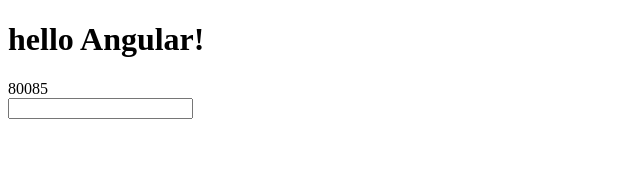
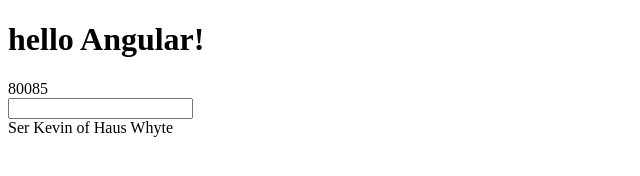
Before and after one commit to kwhitejr/angular-demo, a website: page public/index.html in a window 1280 px wide. Shown: the whole page, without its empty margins (0-640 px from the left). Drawn offline with nearby package versions, Linux system fonts and the light colour scheme.

Commit message:
Add MyController

```diff
--- a/public/index.html
+++ b/public/index.html
@@ -13,6 +13,10 @@
     {{ firstName }}
   </div>
 
+  <div ng-controller="MyController">
+    {{ myFirstName }}
+  </div>
+
   <script src="https://cdnjs.cloudflare.com/ajax/libs/angular.js/1.5.0/angular.js"></script>
   <script type="text/javascript" src="./js/myApp.js"></script>
 </body>
--- a/public/js/myApp.js
+++ b/public/js/myApp.js
@@ -9,5 +9,9 @@
 
   })
   .run(function () {
+    console.log('Pyuu pyu!!');
+  });
 
-  });
+myApp.controller('MyController', ['$scope', function ($scope) {
+  $scope.myFirstName = 'Ser Kevin of Haus Whyte';
+}]);
```
